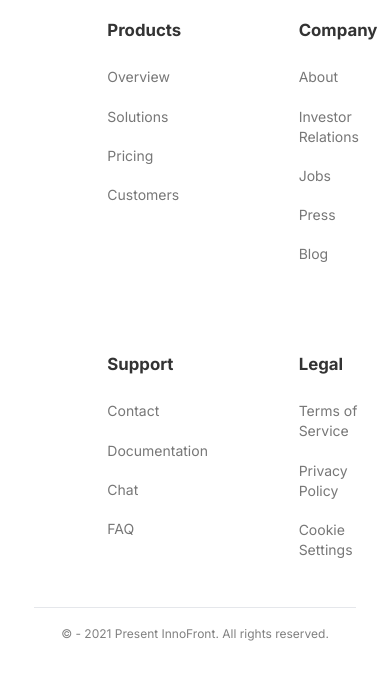
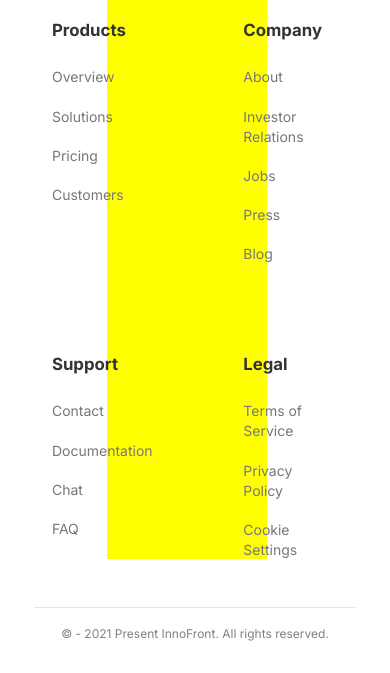
Before and after one commit to SushantBandhani/Frontend_Projects, a plain HTML site: page InnoFront/index.html in a window 390 px wide. Shown: the part 4675-5348 px from the top of the page. Drawn offline with Linux system fonts and the light colour scheme.

Commit message:
Updated media query for footer

```diff
--- a/InnoFront/style.css
+++ b/InnoFront/style.css
@@ -718,5 +718,8 @@ ul {
   }
   .footer-grid {
     grid-template-columns: repeat(2, 1fr);
+    align-content: center;
+    justify-content: center;
+    background-color: yellow;
   }
 }
```
